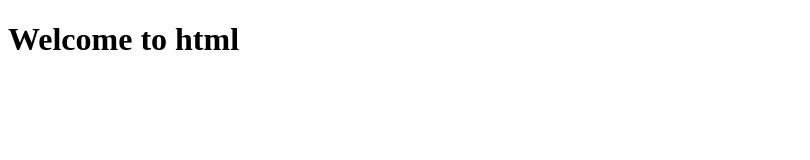
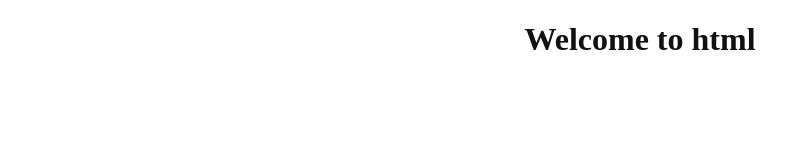
Before and after one commit to amitmentors/mywebsite, a plain HTML site: page index.html in a window 1280 px wide. Shown: the whole page, without its empty margins (0-810 px from the left). Drawn offline with Linux system fonts and the light colour scheme.

Commit message:
home page design updated

```diff
--- a/index.html
+++ b/index.html
@@ -4,6 +4,7 @@
     <meta charset="UTF-8">
     <meta name="viewport" content="width=device-width, initial-scale=1.0">
     <title>Document</title>
+    <link href="style.css" rel="stylesheet">
 </head>
 <body>
     <h1>Welcome to html</h1>
--- a/style.css
+++ b/style.css
@@ -0,0 +1,4 @@
+h1 {
+    color: rgb(17, 17, 17);
+    text-align: center;
+}
```
